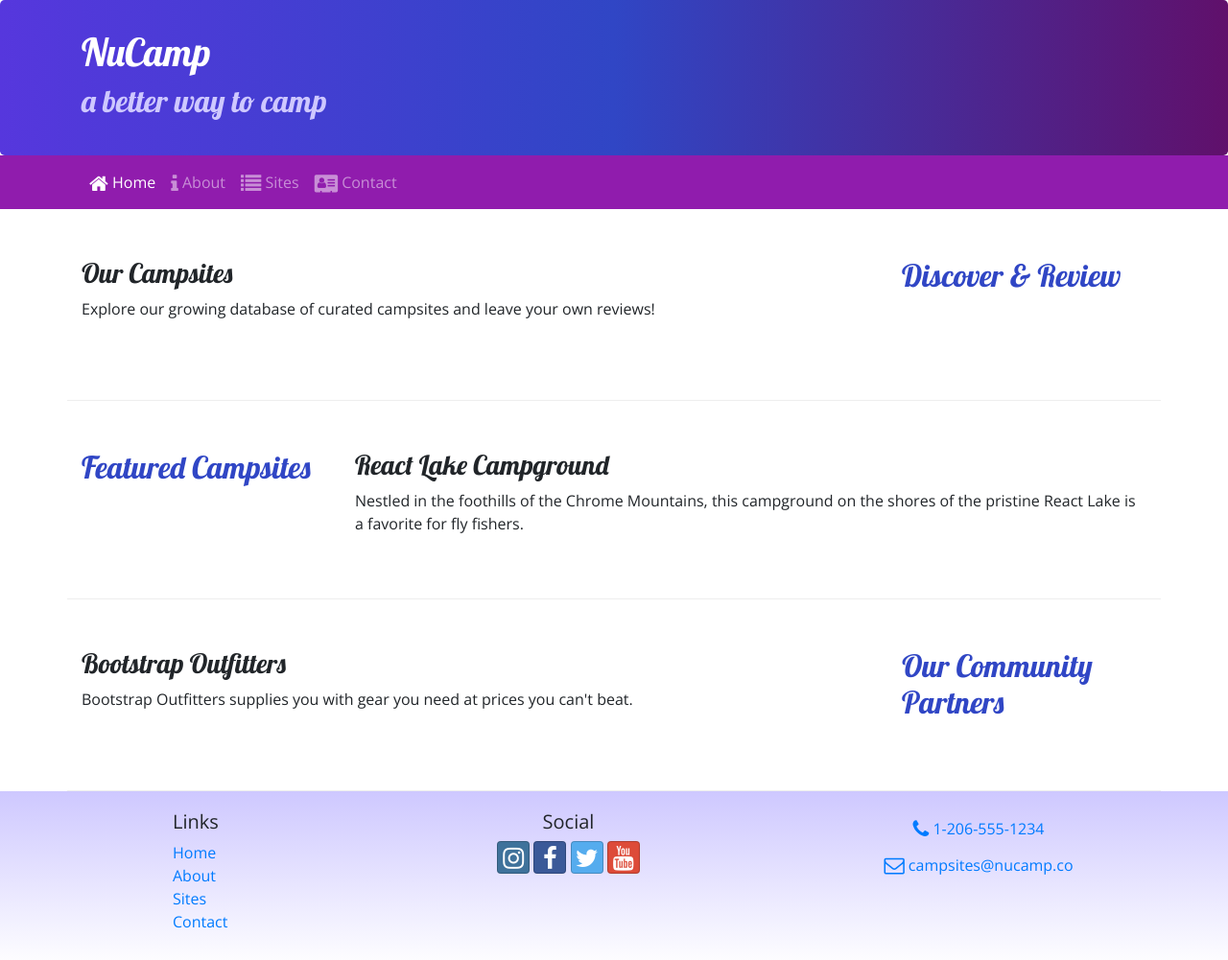
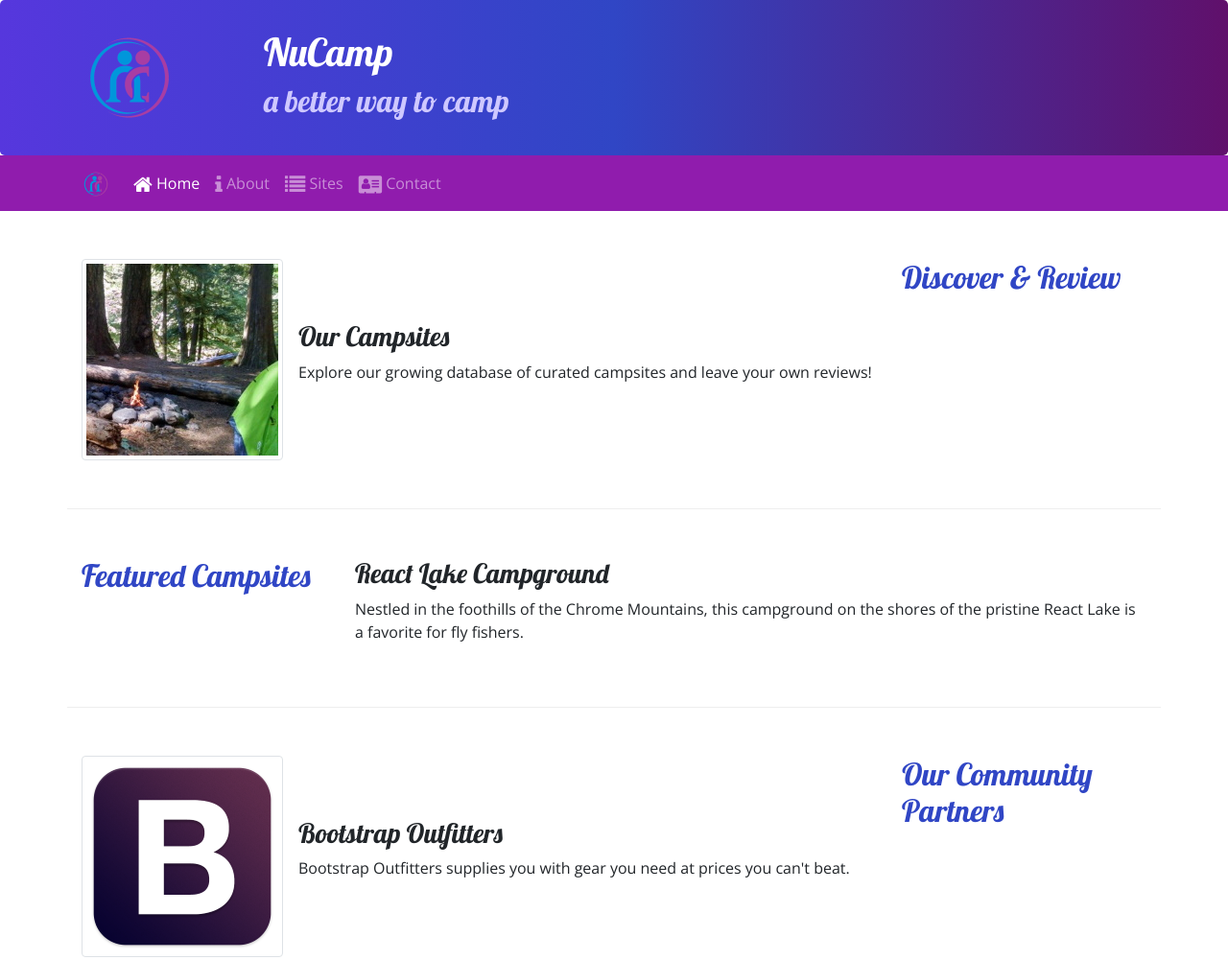
Before and after one commit to mskznkmr/nucampsite, a website: page index.html in a window 1280 px wide. Shown: the top 1001 px of the page at 96% size. Drawn offline with nearby package versions, Linux system fonts and the light colour scheme.

Commit message:
added images and media

```diff
--- a/index.html
+++ b/index.html
@@ -22,6 +22,9 @@
     <header class="jumbotron junbotron-fluid">
         <div class="container">
             <div class="row">
+                <div class="col-4 col-sm-3 col-md-2 align-self-center">
+                    <a href="#"><img src="img/logo.png" alt="img-fluid" /></a>
+                </div>
                 <div class="col">
                     <h1>NuCamp</h1>
                     <h2>a better way to camp</h2>
@@ -31,7 +34,8 @@
     </header>
     <nav class="navbar navbar-expand-sm navbar-dark sticky-top">
         <div class="container">
-            <button class="navbar-toggler ml-auto" type="button" data-toggle="collapse" data-target="#nucampNavbar">
+            <a class="navbar-brand" href="#"><img src="img/logo.png" height="30" width="30"></a>
+            <button class="navbar-toggler" type="button" data-toggle="collapse" data-target="#nucampNavbar">
                 <span class="navbar-toggler-icon"></span>
             </button>
             <div class="collapse navbar-collapse" id="nucampNavbar">
@@ -53,9 +57,13 @@
                 <h2>Discover & Review</h2>
             </div>
             <div class="col">
-                <h3>Our Campsites</h3>
-                <p class="d-none d-sm-block">Explore our growing database of curated campsites and leave your own  reviews!</p>
-
+                <div class="media">
+                    <img class="d-flex mr-3 img-thumbnail" src="img/breadcrumb-trail-thumb.jpg" alt="Breadcrumb Trail">
+                    <div class="media-body align-self-center">
+                        <h3>Our Campsites</h3>
+                        <p class="d-none d-sm-block">Explore our growing database of curated campsites and leave your own  reviews!</p>
+                    </div>
+                </div>
             </div>
         </div>
 
@@ -74,8 +82,13 @@
               <h2>Our Community Partners</h2>
             </div>
             <div class="col">
-                <h3>Bootstrap Outfitters</h3>
-                <p class="d-none d-sm-block">Bootstrap Outfitters supplies you with gear you need at prices you can't beat.</p>
+                <div class="media">
+                    <img class="d-flex mr-3 img-thumbnail" src="img/bootstrap-thumb.png" alt="Bootstrap Outfitters" />
+                    <div class="media-body align-self-center">
+                        <h3>Bootstrap Outfitters</h3>
+                        <p class="d-none d-sm-block">Bootstrap Outfitters supplies you with gear you need at prices you can't beat.</p>
+                    </div>
+                </div>
             </div>
         </div>
     </div>
```
Also changed, not shown: aboutus.html (+5 -1 lines), contactus.html (+5 -1 lines), img/bootstrap-thumb.png (added), img/breadcrumb-trail-thumb.jpg (added), img/breadcrumb-trail.jpg (added), img/chrome-river-thumb.jpg (added), img/chrome-river.jpg (added), img/logo.png (added), img/react-lake-thumb.jpg (added), img/react-lake.jpg (added).
